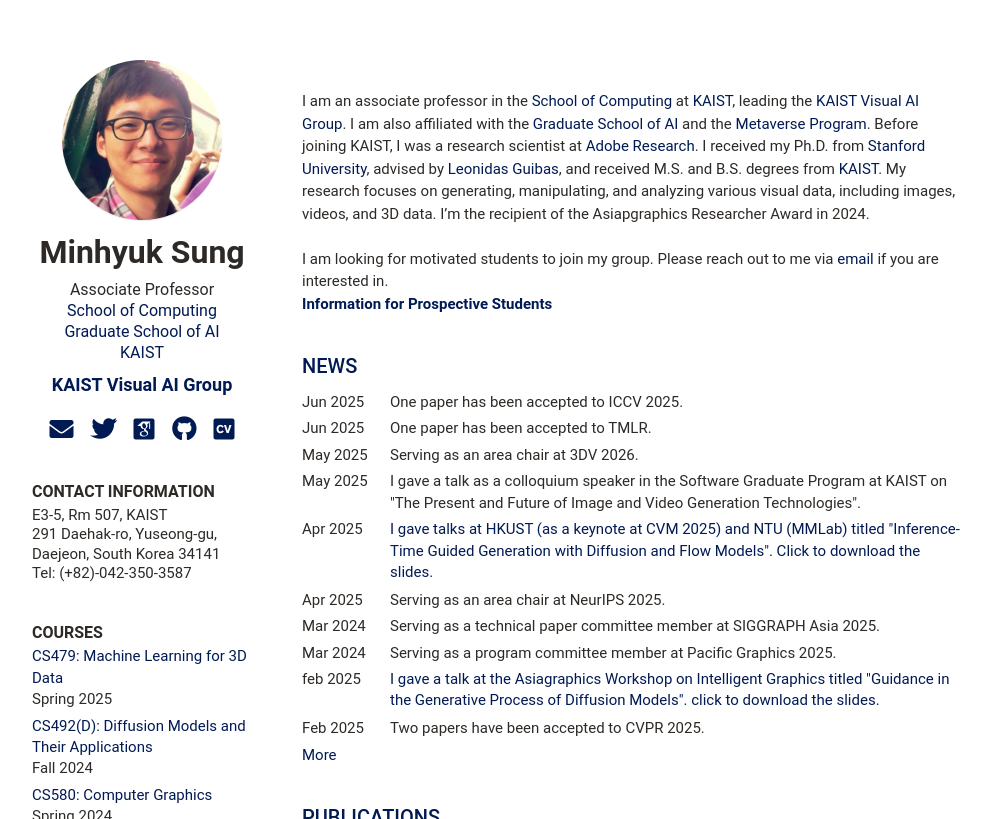
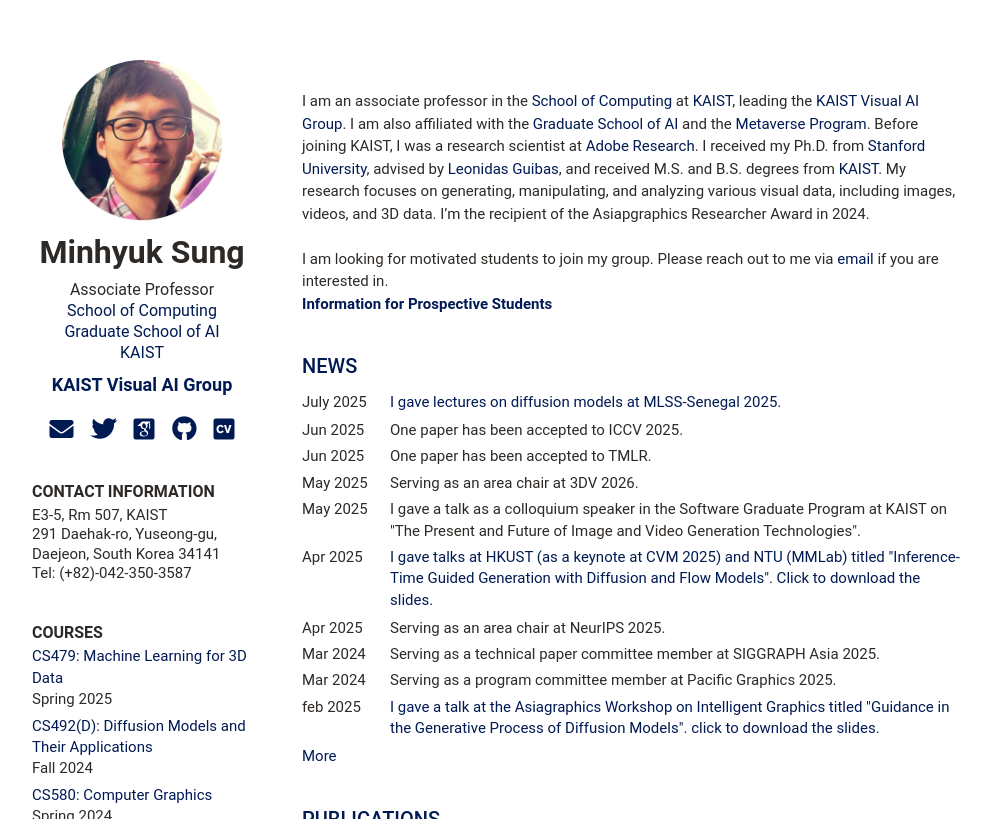
Before and after one commit to mhsung/mhsung.github.io, a Jekyll site: the page built from index.html, in a window 1280 px wide and 900 px high, cut to the strip 0-819 px from the top of the window. Shown: the whole strip, without its empty margins (126-1117 px from the left). Built offline with Jekyll 4.4.1, drawn with Linux system fonts in a browser that asks for light colours; some web fonts are replaced.

Commit message:
Updated.

```diff
--- a/_data/news.yml
+++ b/_data/news.yml
@@ -1,4 +1,7 @@
 news:
+    - title: "I gave lectures on diffusion models at MLSS-Senegal 2025."
+      time: July 2025
+      link: https://mlss-senegal.github.io/
     - title: "One paper has been accepted to ICCV 2025."
       time: Jun 2025
     - title: "One paper has been accepted to TMLR."
```
